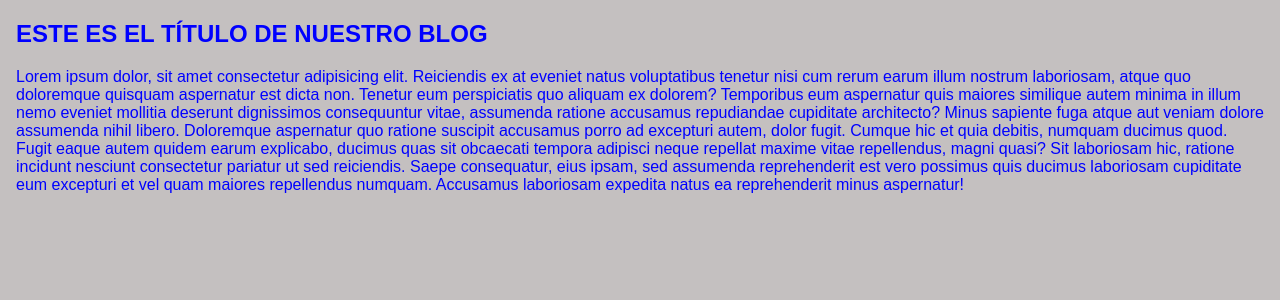
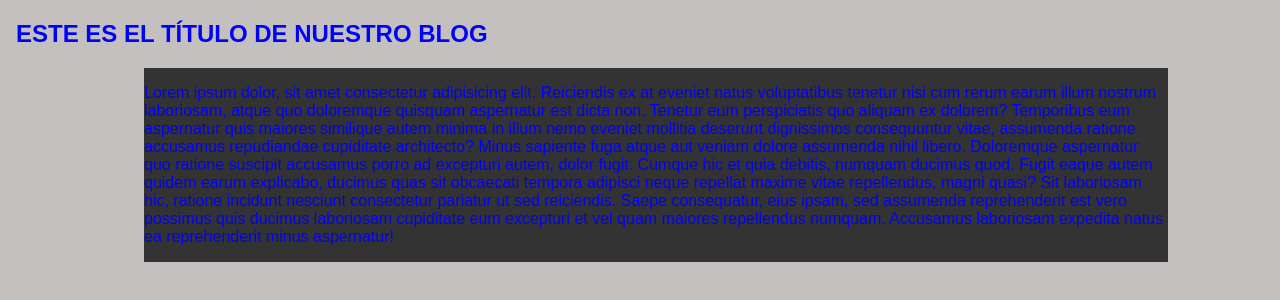
Before and after one commit to vic505/BLOG-CURSO-GIT-Y-GITHUB, a plain HTML site: page index.html in a window 1280 px wide. Drawn offline with Linux system fonts and the light colour scheme.

Commit message:
DISEÑO DEL POST

```diff
--- a/estilos/style.css
+++ b/estilos/style.css
@@ -4,3 +4,13 @@ body{
     margin: 1rem;
     background-color: rgb(196, 192, 192);
 }
+.post{
+    display: flex;
+    width: 100vw;
+    justify-content: center;
+    min-height: 10rem;
+}
+.text{
+    background-color: #333;
+    width: 80vw;
+}
--- a/index.html
+++ b/index.html
@@ -12,11 +12,13 @@
         <h1>ESTE ES EL TÍTULO DE NUESTRO BLOG</h1>
     </article>
     <article class="post">
-        <p>Lorem ipsum dolor, sit amet consectetur adipisicing elit. Reiciendis ex at eveniet natus voluptatibus tenetur nisi cum rerum earum illum nostrum laboriosam, atque quo doloremque quisquam aspernatur est dicta non.
-            Tenetur eum perspiciatis quo aliquam ex dolorem? Temporibus eum aspernatur quis maiores similique autem minima in illum nemo eveniet mollitia deserunt dignissimos consequuntur vitae, assumenda ratione accusamus repudiandae cupiditate architecto?
-            Minus sapiente fuga atque aut veniam dolore assumenda nihil libero. Doloremque aspernatur quo ratione suscipit accusamus porro ad excepturi autem, dolor fugit. Cumque hic et quia debitis, numquam ducimus quod.
-            Fugit eaque autem quidem earum explicabo, ducimus quas sit obcaecati tempora adipisci neque repellat maxime vitae repellendus, magni quasi? Sit laboriosam hic, ratione incidunt nesciunt consectetur pariatur ut sed reiciendis.
-            Saepe consequatur, eius ipsam, sed assumenda reprehenderit est vero possimus quis ducimus laboriosam cupiditate eum excepturi et vel quam maiores repellendus numquam. Accusamus laboriosam expedita natus ea reprehenderit minus aspernatur!</p>
+        <div class="text">
+            <p>Lorem ipsum dolor, sit amet consectetur adipisicing elit. Reiciendis ex at eveniet natus voluptatibus tenetur nisi cum rerum earum illum nostrum laboriosam, atque quo doloremque quisquam aspernatur est dicta non.
+                Tenetur eum perspiciatis quo aliquam ex dolorem? Temporibus eum aspernatur quis maiores similique autem minima in illum nemo eveniet mollitia deserunt dignissimos consequuntur vitae, assumenda ratione accusamus repudiandae cupiditate architecto?
+                Minus sapiente fuga atque aut veniam dolore assumenda nihil libero. Doloremque aspernatur quo ratione suscipit accusamus porro ad excepturi autem, dolor fugit. Cumque hic et quia debitis, numquam ducimus quod.
+                Fugit eaque autem quidem earum explicabo, ducimus quas sit obcaecati tempora adipisci neque repellat maxime vitae repellendus, magni quasi? Sit laboriosam hic, ratione incidunt nesciunt consectetur pariatur ut sed reiciendis.
+                Saepe consequatur, eius ipsam, sed assumenda reprehenderit est vero possimus quis ducimus laboriosam cupiditate eum excepturi et vel quam maiores repellendus numquam. Accusamus laboriosam expedita natus ea reprehenderit minus aspernatur!</p>
+        </div>
     </article>
 </body>
 </html>
```
